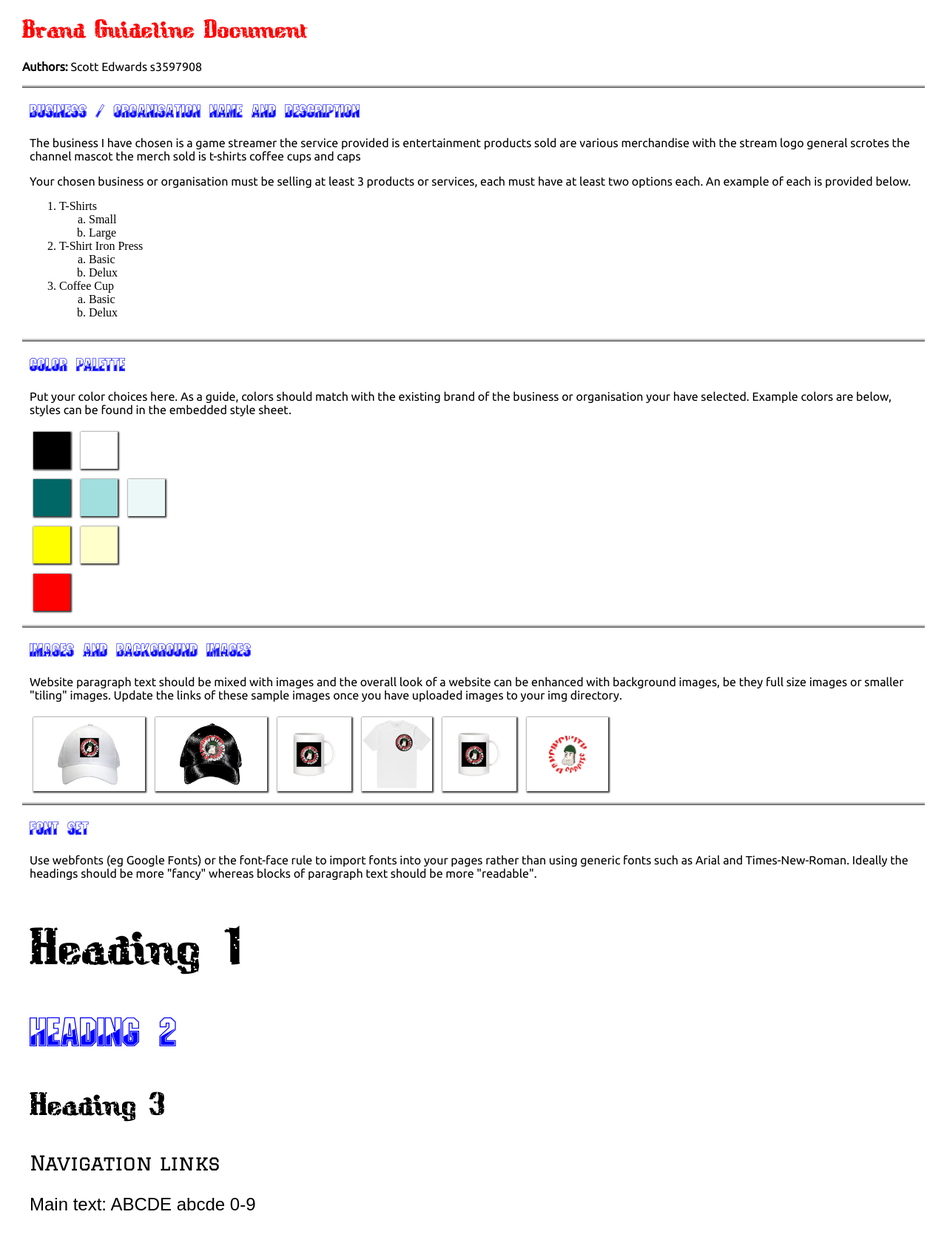
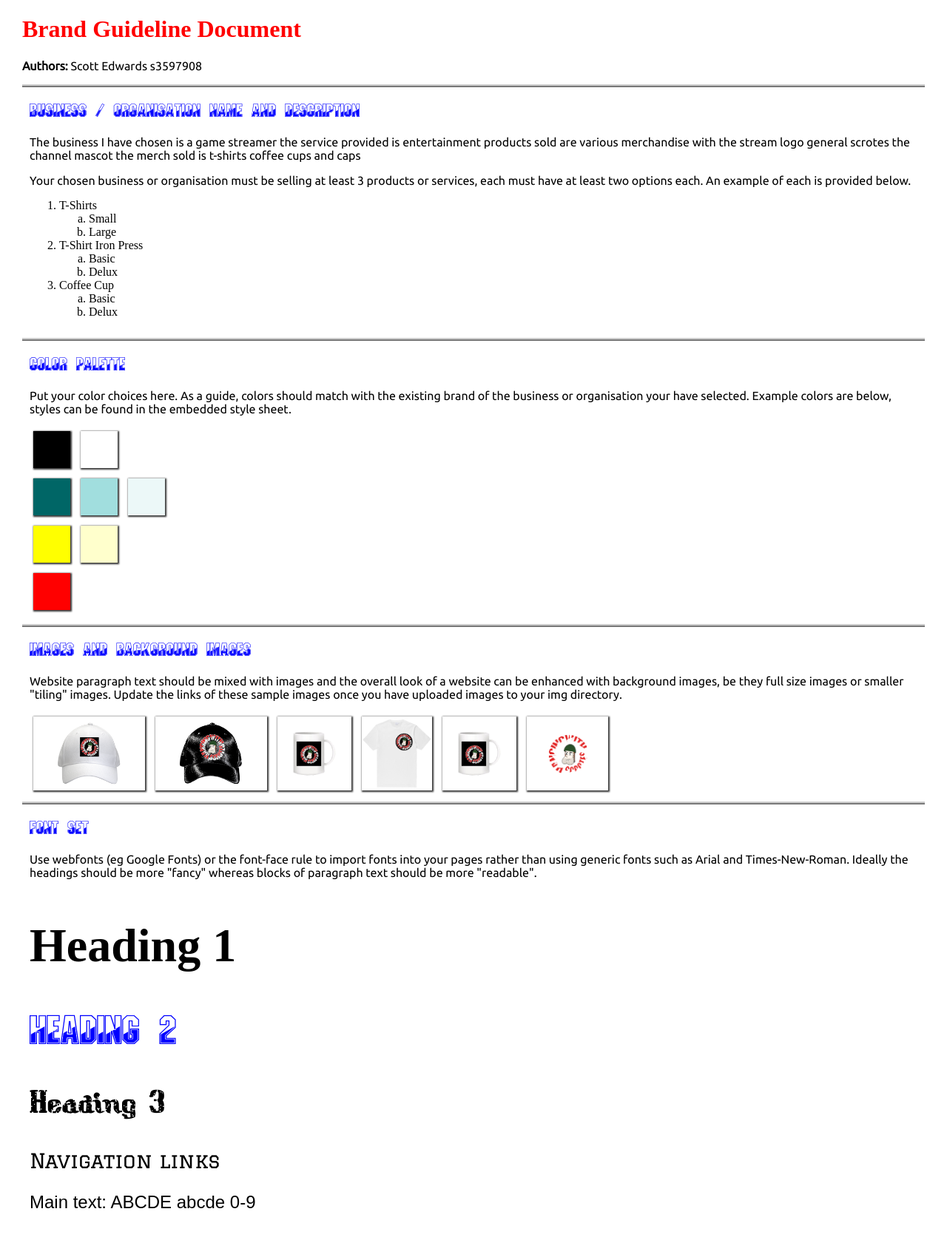
Before and after one commit to Scott-R-Edwards/a1, a PHP site: page /brand-guideline.html in a window 1280 px wide. Shown: the whole page at 74% size. After the commit the page ends 1634 px from the top, so only its background shows below. Run offline with PHP 8.4, Linux system fonts and the light colour scheme; some web fonts are replaced.

Commit message:
Add files via upload

```diff
--- a/MyWebPageStyling.css
+++ b/MyWebPageStyling.css
@@ -8,7 +8,7 @@
     font-family:'PacFont';
     font-style: normal;
     font-weight: 400;
-    src: url(https://titan.csit.rmit.edu.au/~s3597908/wp/a1/Fonts/quidic-shot-up-1361498655.ttf);
+    src: url(https://titan.csit.rmit.edu.au/~s3597908/wp/a1/Fonts/PAC-FONT.TFF);
 }
 @font-face{
     font-family:'QuidicShotUp';
```
